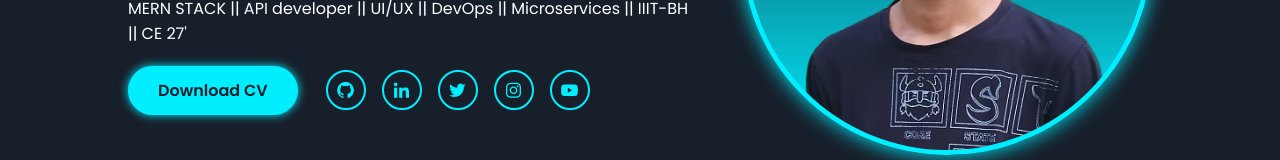
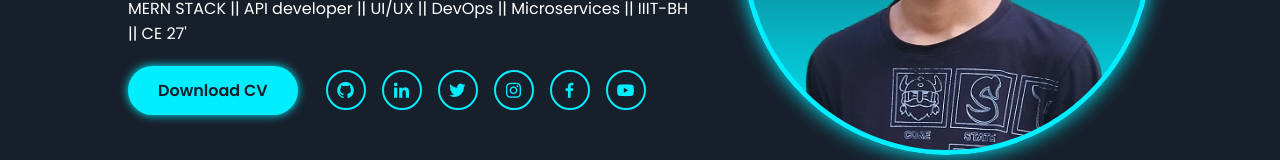
Before and after one commit to Satish-kumar-Meher/Satish-Portfolio, a React (Vite) app: page / in a window 1280 px wide. Shown: the part 450-610 px from the top of the page. Built offline with nearby package versions, Linux system fonts and the light colour scheme.

Commit message:
facebook added

```diff
--- a/src/components/Home.jsx
+++ b/src/components/Home.jsx
@@ -48,6 +48,10 @@ function Home() {
                                 <i className='bx bxl-instagram' ></i>
                                 <span className="tooltip">Instagram</span>
                             </a>
+                              <a href="https://www.facebook.com/satishmeher.satish">
+                                <i className='bx bxl-facebook' ></i>
+                                <span className="tooltip">Facebook</span>
+                            </a>
                             <a href="https://youtu.be/8MbaNmrfE5I?si=krFCqe8crHfF82IB">
                                 <i className='bx bxl-youtube' ></i>
                                 <span className="tooltip">Youtube</span>
```
